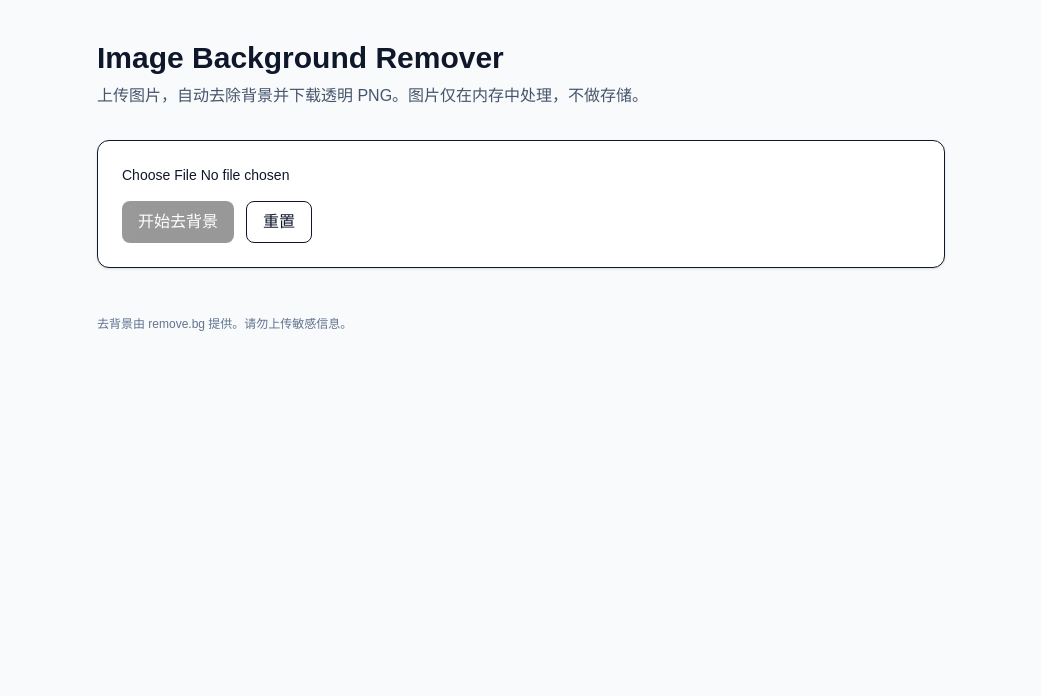
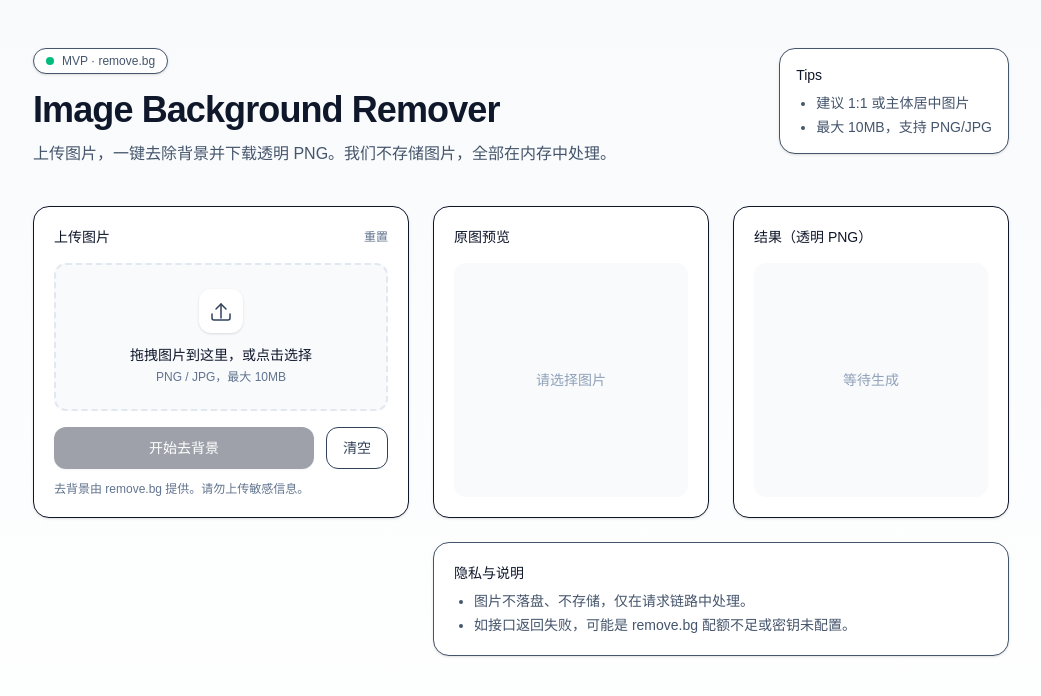
Before and after one commit to yingzi0129/image-background-remover, a Next.js app in the folder web/: page / in a window 1280 px wide. Shown: the top 696 px of the page, without its empty margins (119-1160 px from the left). Built offline with nearby package versions, Linux system fonts and the light colour scheme.

Commit message:
style: polish UI for a clean minimal look

```diff
--- a/web/src/app/page.tsx
+++ b/web/src/app/page.tsx
@@ -4,11 +4,23 @@ import { useMemo, useState } from "react";
 
 type Status = "idle" | "uploading" | "done" | "error";
 
+function formatBytes(bytes: number) {
+  const units = ["B", "KB", "MB", "GB"];
+  let i = 0;
+  let n = bytes;
+  while (n >= 1024 && i < units.length - 1) {
+    n /= 1024;
+    i++;
+  }
+  return `${n.toFixed(i === 0 ? 0 : 1)} ${units[i]}`;
+}
+
 export default function Home() {
   const [file, setFile] = useState<File | null>(null);
   const [status, setStatus] = useState<Status>("idle");
   const [error, setError] = useState<string>("");
   const [resultUrl, setResultUrl] = useState<string>("");
+  const [dragOver, setDragOver] = useState(false);
 
   const inputUrl = useMemo(() => {
     if (!file) return "";
@@ -52,82 +64,252 @@ export default function Home() {
     setResultUrl("");
   }
 
+  function onPick(f: File | null) {
+    if (!f) return;
+    // basic client-side guard
+    if (!/^image\/(png|jpeg)$/.test(f.type)) {
+      setError("请上传 PNG 或 JPG 图片");
+      setFile(null);
+      return;
+    }
+    if (f.size > 10 * 1024 * 1024) {
+      setError("图片太大，请上传 10MB 以内的图片");
+      setFile(null);
+      return;
+    }
+    setError("");
+    setResultUrl("");
+    setStatus("idle");
+    setFile(f);
+  }
+
   return (
-    <main className="min-h-screen bg-slate-50 text-slate-900">
-      <div className="mx-auto max-w-4xl px-6 py-10">
-        <h1 className="text-3xl font-semibold">Image Background Remover</h1>
-        <p className="mt-2 text-slate-600">
-          上传图片，自动去除背景并下载透明 PNG。图片仅在内存中处理，不做存储。
+    <main className="min-h-screen bg-gradient-to-b from-slate-50 to-white text-slate-900">
+      <div className="mx-auto max-w-5xl px-6 py-12">
+        {/* Header */}
+        <div className="flex items-start justify-between gap-6">
+          <div>
+            <div className="inline-flex items-center gap-2 rounded-full border bg-white px-3 py-1 text-xs text-slate-600 shadow-sm">
+              <span className="h-2 w-2 rounded-full bg-emerald-500" />
+              MVP · remove.bg
+            </div>
+            <h1 className="mt-4 text-3xl font-semibold tracking-tight md:text-4xl">
+              Image Background Remover
+            </h1>
+            <p className="mt-3 max-w-2xl text-sm leading-6 text-slate-600 md:text-base">
+              上传图片，一键去除背景并下载透明 PNG。我们不存储图片，全部在内存中处理。
             </p>
+          </div>
 
-        <section className="mt-8 rounded-xl border bg-white p-6 shadow-sm">
-          <div className="flex flex-col gap-4">
-            <input
-              type="file"
-              accept="image/png,image/jpeg"
-              onChange={(e) => setFile(e.target.files?.[0] || null)}
-              className="block w-full text-sm"
-            />
+          <div className="hidden md:block">
+            <div className="rounded-2xl border bg-white p-4 text-sm text-slate-600 shadow-sm">
+              <div className="font-medium text-slate-900">Tips</div>
+              <ul className="mt-2 list-disc space-y-1 pl-5">
+                <li>建议 1:1 或主体居中图片</li>
+                <li>最大 10MB，支持 PNG/JPG</li>
+              </ul>
+            </div>
+          </div>
+        </div>
 
-            <div className="flex gap-3">
+        {/* Upload card */}
+        <section className="mt-10 grid gap-6 md:grid-cols-5">
+          <div className="md:col-span-2">
+            <div className="rounded-2xl border bg-white p-5 shadow-sm">
+              <div className="flex items-center justify-between">
+                <div className="text-sm font-medium">上传图片</div>
                 <button
-                onClick={onSubmit}
-                disabled={!file || status === "uploading"}
-                className="rounded-lg bg-black px-4 py-2 text-white disabled:opacity-40"
+                  onClick={reset}
+                  className="text-xs text-slate-500 hover:text-slate-900"
                 >
-                {status === "uploading" ? "处理中…" : "开始去背景"}
-              </button>
-              <button onClick={reset} className="rounded-lg border px-4 py-2">
                   重置
                 </button>
               </div>
 
+              <label
+                className={
+                  "mt-4 flex cursor-pointer flex-col items-center justify-center rounded-xl border-2 border-dashed p-6 text-center transition " +
+                  (dragOver
+                    ? "border-emerald-400 bg-emerald-50"
+                    : "border-slate-200 bg-slate-50 hover:bg-slate-100")
+                }
+                onDragEnter={(e) => {
+                  e.preventDefault();
+                  setDragOver(true);
+                }}
+                onDragOver={(e) => {
+                  e.preventDefault();
+                  setDragOver(true);
+                }}
+                onDragLeave={(e) => {
+                  e.preventDefault();
+                  setDragOver(false);
+                }}
+                onDrop={(e) => {
+                  e.preventDefault();
+                  setDragOver(false);
+                  const f = e.dataTransfer.files?.[0] || null;
+                  onPick(f);
+                }}
+              >
+                <div className="flex h-11 w-11 items-center justify-center rounded-xl bg-white shadow-sm">
+                  <svg
+                    xmlns="http://www.w3.org/2000/svg"
+                    viewBox="0 0 24 24"
+                    fill="none"
+                    stroke="currentColor"
+                    strokeWidth="1.5"
+                    className="h-6 w-6 text-slate-700"
+                  >
+                    <path
+                      strokeLinecap="round"
+                      strokeLinejoin="round"
+                      d="M21 15v4a2 2 0 0 1-2 2H5a2 2 0 0 1-2-2v-4"
+                    />
+                    <path
+                      strokeLinecap="round"
+                      strokeLinejoin="round"
+                      d="M7 10l5-5 5 5"
+                    />
+                    <path
+                      strokeLinecap="round"
+                      strokeLinejoin="round"
+                      d="M12 5v14"
+                    />
+                  </svg>
+                </div>
+
+                <div className="mt-3 text-sm font-medium">
+                  拖拽图片到这里，或点击选择
+                </div>
+                <div className="mt-1 text-xs text-slate-500">
+                  PNG / JPG，最大 10MB
+                </div>
+
+                <input
+                  type="file"
+                  accept="image/png,image/jpeg"
+                  className="sr-only"
+                  onChange={(e) => onPick(e.target.files?.[0] || null)}
+                />
+              </label>
+
+              {file ? (
+                <div className="mt-4 rounded-xl border bg-white p-3">
+                  <div className="flex items-start justify-between gap-3">
+                    <div>
+                      <div className="text-sm font-medium leading-5">
+                        {file.name}
+                      </div>
+                      <div className="mt-1 text-xs text-slate-500">
+                        {file.type} · {formatBytes(file.size)}
+                      </div>
+                    </div>
+                    <span className="rounded-full bg-slate-100 px-2 py-1 text-xs text-slate-600">
+                      Ready
+                    </span>
+                  </div>
+                </div>
+              ) : null}
+
               {error ? (
-              <div className="rounded-lg border border-red-200 bg-red-50 p-3 text-sm text-red-700">
+                <div className="mt-4 rounded-xl border border-red-200 bg-red-50 p-3 text-sm text-red-700">
                   {error}
                 </div>
               ) : null}
+
+              <div className="mt-4 flex gap-3">
+                <button
+                  onClick={onSubmit}
+                  disabled={!file || status === "uploading"}
+                  className="inline-flex flex-1 items-center justify-center gap-2 rounded-xl bg-slate-900 px-4 py-2.5 text-sm font-medium text-white shadow-sm hover:bg-black disabled:opacity-40"
+                >
+                  {status === "uploading" ? (
+                    <>
+                      <span className="h-4 w-4 animate-spin rounded-full border-2 border-white/30 border-t-white" />
+                      处理中…
+                    </>
+                  ) : (
+                    <>开始去背景</>
+                  )}
+                </button>
+
+                <button
+                  onClick={reset}
+                  className="rounded-xl border bg-white px-4 py-2.5 text-sm text-slate-700 hover:bg-slate-50"
+                >
+                  清空
+                </button>
               </div>
-        </section>
 
-        {(inputUrl || resultUrl) && (
-          <section className="mt-8 grid gap-6 md:grid-cols-2">
-            <div className="rounded-xl border bg-white p-4 shadow-sm">
-              <div className="text-sm font-medium">原图</div>
+              <div className="mt-3 text-xs text-slate-500">
+                去背景由 remove.bg 提供。请勿上传敏感信息。
+              </div>
+            </div>
+          </div>
+
+          {/* Preview */}
+          <div className="md:col-span-3">
+            <div className="grid gap-6 md:grid-cols-2">
+              <div className="rounded-2xl border bg-white p-5 shadow-sm">
+                <div className="text-sm font-medium">原图预览</div>
                 {inputUrl ? (
                   // eslint-disable-next-line @next/next/no-img-element
-                <img src={inputUrl} alt="input" className="mt-3 w-full rounded-lg" />
+                  <img
+                    src={inputUrl}
+                    alt="input"
+                    className="mt-4 aspect-square w-full rounded-xl object-contain bg-slate-50"
+                  />
                 ) : (
-                <div className="mt-3 text-sm text-slate-500">未选择图片</div>
+                  <div className="mt-4 flex aspect-square w-full items-center justify-center rounded-xl bg-slate-50 text-sm text-slate-400">
+                    请选择图片
+                  </div>
                 )}
               </div>
 
-            <div className="rounded-xl border bg-white p-4 shadow-sm">
+              <div className="rounded-2xl border bg-white p-5 shadow-sm">
                 <div className="text-sm font-medium">结果（透明 PNG）</div>
                 {resultUrl ? (
                   <>
-                  <div className="mt-3 rounded-lg bg-[linear-gradient(45deg,#f1f5f9_25%,transparent_25%),linear-gradient(-45deg,#f1f5f9_25%,transparent_25%),linear-gradient(45deg,transparent_75%,#f1f5f9_75%),linear-gradient(-45deg,transparent_75%,#f1f5f9_75%)] bg-[length:20px_20px] bg-[position:0_0,0_10px,10px_-10px,-10px_0px] p-2">
+                    <div className="mt-4 rounded-xl bg-[linear-gradient(45deg,#f1f5f9_25%,transparent_25%),linear-gradient(-45deg,#f1f5f9_25%,transparent_25%),linear-gradient(45deg,transparent_75%,#f1f5f9_75%),linear-gradient(-45deg,transparent_75%,#f1f5f9_75%)] bg-[length:20px_20px] bg-[position:0_0,0_10px,10px_-10px,-10px_0px] p-3">
                       {/* eslint-disable-next-line @next/next/no-img-element */}
-                    <img src={resultUrl} alt="result" className="w-full rounded-lg" />
+                      <img
+                        src={resultUrl}
+                        alt="result"
+                        className="aspect-square w-full rounded-lg object-contain"
+                      />
                     </div>
+
+                    <div className="mt-4 flex flex-wrap items-center gap-3">
                       <a
                         href={resultUrl}
                         download="removed-bg.png"
-                    className="mt-3 inline-block rounded-lg bg-emerald-600 px-4 py-2 text-white"
+                        className="inline-flex items-center justify-center rounded-xl bg-emerald-600 px-4 py-2.5 text-sm font-medium text-white shadow-sm hover:bg-emerald-700"
                       >
                         下载 PNG
                       </a>
+                      <div className="text-xs text-slate-500">
+                        建议下载后再做二次压缩/裁剪。
+                      </div>
+                    </div>
                   </>
                 ) : (
-                <div className="mt-3 text-sm text-slate-500">等待生成结果</div>
+                  <div className="mt-4 flex aspect-square w-full items-center justify-center rounded-xl bg-slate-50 text-sm text-slate-400">
+                    {status === "uploading" ? "处理中…" : "等待生成"}
+                  </div>
                 )}
               </div>
+            </div>
+
+            <div className="mt-6 rounded-2xl border bg-white p-5 text-sm text-slate-600 shadow-sm">
+              <div className="font-medium text-slate-900">隐私与说明</div>
+              <ul className="mt-2 list-disc space-y-1 pl-5">
+                <li>图片不落盘、不存储，仅在请求链路中处理。</li>
+                <li>如接口返回失败，可能是 remove.bg 配额不足或密钥未配置。</li>
+              </ul>
+            </div>
+          </div>
         </section>
-        )}
-
-        <footer className="mt-12 text-xs text-slate-500">
-          去背景由 remove.bg 提供。请勿上传敏感信息。
-        </footer>
       </div>
     </main>
   );
```
Lines whose indentation alone changed are shown as unchanged.
